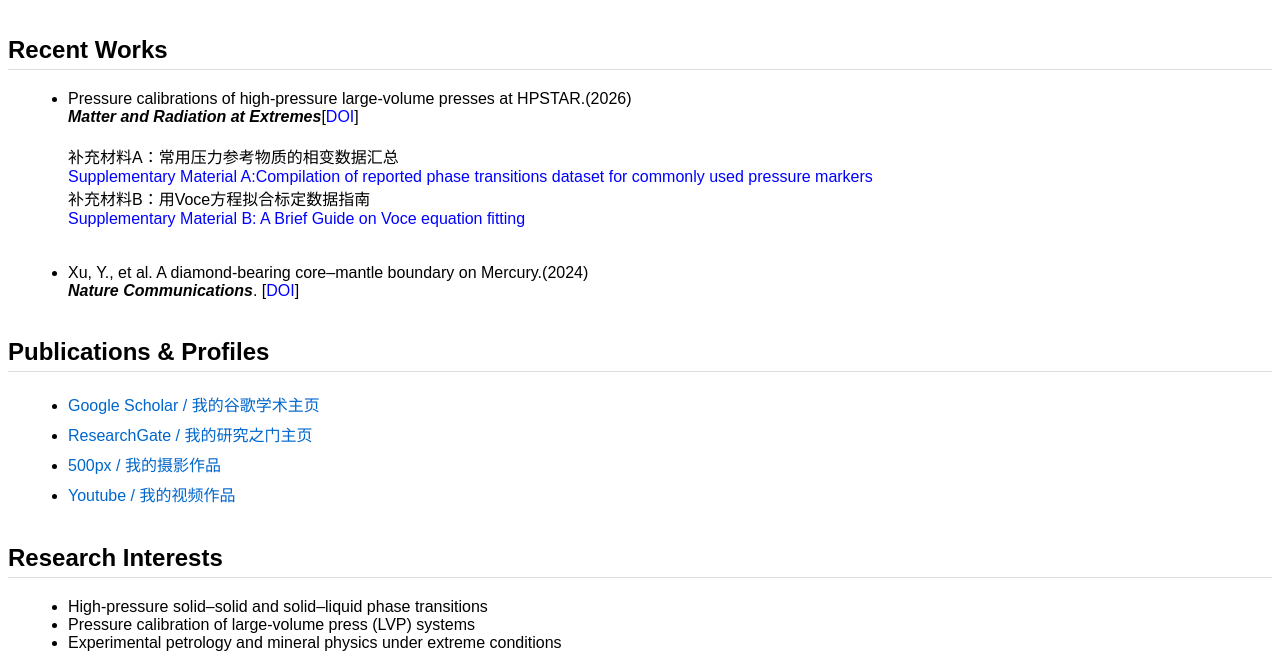
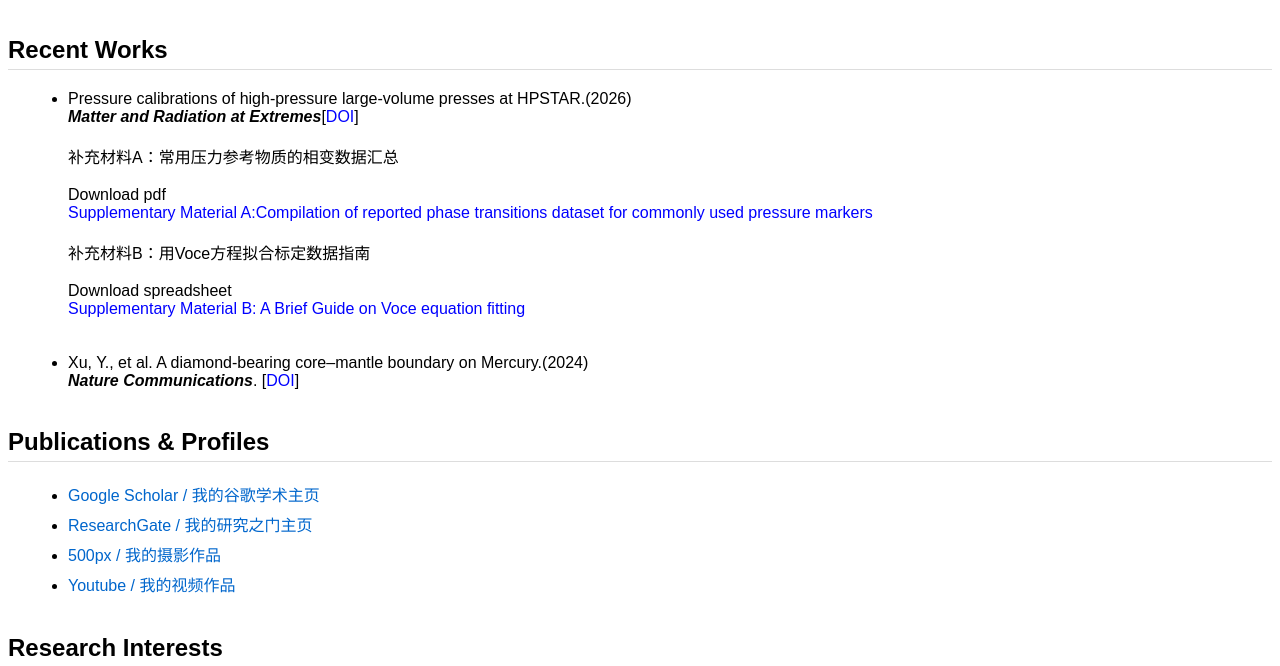
Before and after one commit to yongchiang/yongchiang.github.io, a plain HTML site: page index.html in a window 1280 px wide. Shown: the part 134-800 px from the top of the page. Drawn offline with Linux system fonts and the light colour scheme.

Commit message:
Update index.html

```diff
--- a/index.html
+++ b/index.html
@@ -65,11 +65,10 @@
   <li>
     Pressure calibrations of high-pressure large-volume presses at HPSTAR.(2026)
     <br><b><i>Matter and Radiation at Extremes</i></b>[<a href="https://doi.org/10.1063/5.0289378" target="_blank"style="color:blue;">DOI</a>]
-    <br>
-    <style>p{text-indent: 20px;}</style><br>补充材料A：常用压力参考物质的相变数据汇总</br>
-    <a href="https://www.researchgate.net/profile/Yongjiang-Xu-3/publication/398284938_Supplementary_Material_A_Compilation_of_reported_phase_transitions_dataset_for_commonly_used_pressure_markers/data/693047df38837a41922248b8/Supplementary-Material-A.pdf?_tp=eyJjb250ZXh0Ijp7ImZpcnN0UGFnZSI6ImhvbWUiLCJwYWdlIjoicHVibGljYXRpb24iLCJwcmV2aW91c1BhZ2UiOiJwcm9maWxlIiwicG9zaXRpb24iOiJwYWdlQ29udGVudCJ9fQ" target="_blank"style="color:blue;">Supplementary Material A:Compilation of reported phase transitions dataset for commonly used pressure markers</a>
-    <br>补充材料B：用Voce方程拟合标定数据指南 <br>
-    <a href="https://www.researchgate.net/profile/Yongjiang-Xu-3/publication/398334874_Supplementary_Material_B_A_Brief_Guide_on_Voce_equation_fitting/data/6931cb0306a9ab54f843ee6a/Supplementary-Material-B-Voce-fitting.xlsx?_tp=eyJjb250ZXh0Ijp7ImZpcnN0UGFnZSI6ImhvbWUiLCJwYWdlIjoicHVibGljYXRpb24iLCJwcmV2aW91c1BhZ2UiOiJwcm9maWxlIiwicG9zaXRpb24iOiJwYWdlQ29udGVudCJ9fQ" target="_blank"style="color:blue;">Supplementary Material B: A Brief Guide on Voce equation fitting</a>
+    <br><style>p{text-indent: 20px;}</style><br>补充材料A：常用压力参考物质的相变数据汇总</br>
+    <br>Download pdf</br><a href="https://www.researchgate.net/profile/Yongjiang-Xu-3/publication/398284938_Supplementary_Material_A_Compilation_of_reported_phase_transitions_dataset_for_commonly_used_pressure_markers/data/693047df38837a41922248b8/Supplementary-Material-A.pdf?_tp=eyJjb250ZXh0Ijp7ImZpcnN0UGFnZSI6ImhvbWUiLCJwYWdlIjoicHVibGljYXRpb24iLCJwcmV2aW91c1BhZ2UiOiJwcm9maWxlIiwicG9zaXRpb24iOiJwYWdlQ29udGVudCJ9fQ" target="_blank"style="color:blue;">Supplementary Material A:Compilation of reported phase transitions dataset for commonly used pressure markers</a>
+    <br><style>p{text-indent: 10px;}</style><br>补充材料B：用Voce方程拟合标定数据指南 <br>
+    <br>Download spreadsheet</br><a href="https://www.researchgate.net/profile/Yongjiang-Xu-3/publication/398334874_Supplementary_Material_B_A_Brief_Guide_on_Voce_equation_fitting/data/6931cb0306a9ab54f843ee6a/Supplementary-Material-B-Voce-fitting.xlsx?_tp=eyJjb250ZXh0Ijp7ImZpcnN0UGFnZSI6ImhvbWUiLCJwYWdlIjoicHVibGljYXRpb24iLCJwcmV2aW91c1BhZ2UiOiJwcm9maWxlIiwicG9zaXRpb24iOiJwYWdlQ29udGVudCJ9fQ" target="_blank"style="color:blue;">Supplementary Material B: A Brief Guide on Voce equation fitting</a>
 
   </li>
   <br><br>
```
